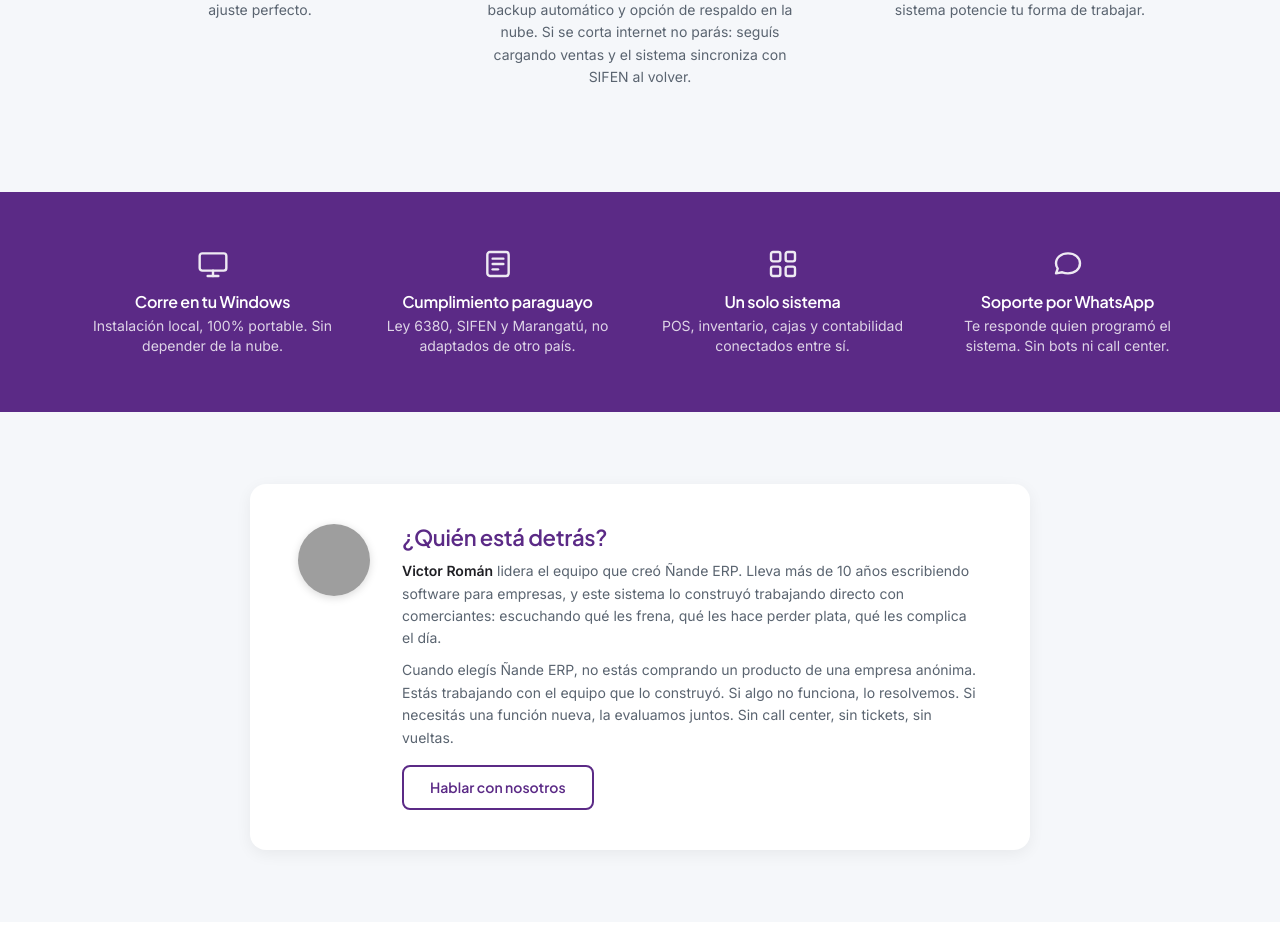
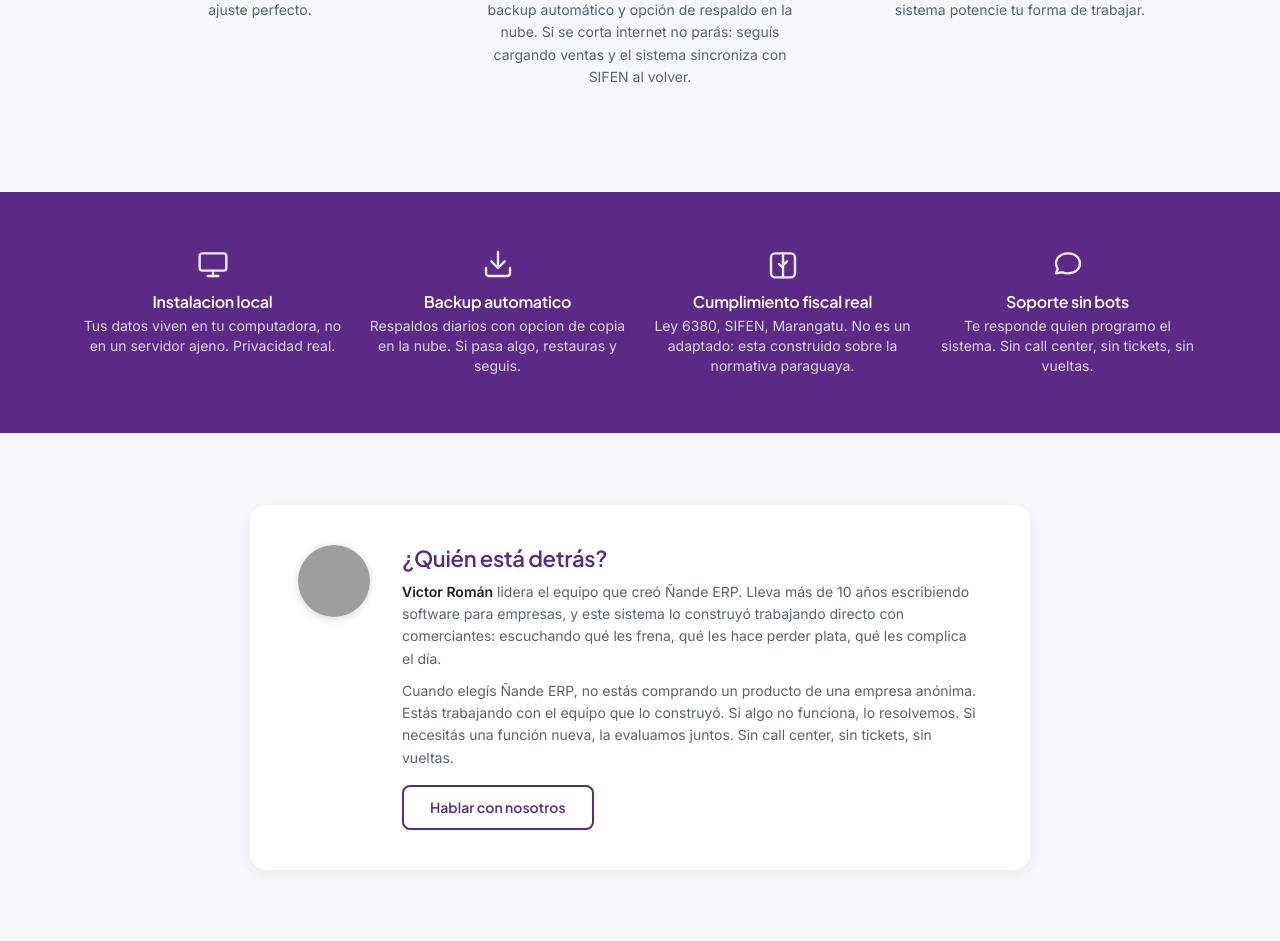
Before and after one commit to victor220888/guaranisoft-landing, a FastAPI app: page /nande-erp in a window 1280 px wide. Shown: the part 5276-6217 px from the top of the page. Run offline with FastAPI, Linux system fonts and the light colour scheme; grey boxes are pictures that could not be loaded.

Commit message:
fix(stats): reemplazar stats viejos por sección de Garantías correcta

```diff
--- a/templates/index.html
+++ b/templates/index.html
@@ -478,36 +478,36 @@
     </div>
 </section>
 
-<!-- ═══ Stats ══════════════════════════════════════════════════════════ -->
-<section class="stats section-compact" aria-label="Características del sistema">
+<!-- Garantias -->
+<section class="stats section-compact" aria-label="Garantias del sistema">
     <div class="container">
         <div class="row g-4 stagger-children">
             <div class="col-6 col-md-3 fade-in">
                 <div class="atributo-item">
                     <svg class="atributo-icon" viewBox="0 0 24 24" fill="none" stroke="currentColor" stroke-width="1.8" stroke-linecap="round" stroke-linejoin="round"><rect x="2" y="4" width="20" height="13" rx="2"/><line x1="8" y1="21" x2="16" y2="21"/><line x1="12" y1="17" x2="12" y2="21"/></svg>
-                    <h3>Corre en tu Windows</h3>
-                    <p>Instalación local, 100% portable. Sin depender de la nube.</p>
+                    <h3>Instalacion local</h3>
+                    <p>Tus datos viven en tu computadora, no en un servidor ajeno. Privacidad real.</p>
                 </div>
             </div>
             <div class="col-6 col-md-3 fade-in">
                 <div class="atributo-item">
-                    <svg class="atributo-icon" viewBox="0 0 24 24" fill="none" stroke="currentColor" stroke-width="1.8" stroke-linecap="round" stroke-linejoin="round"><rect x="4" y="3" width="16" height="18" rx="2"/><line x1="8" y1="8" x2="16" y2="8"/><line x1="8" y1="12" x2="16" y2="12"/><line x1="8" y1="16" x2="12" y2="16"/></svg>
-                    <h3>Cumplimiento paraguayo</h3>
-                    <p>Ley 6380, SIFEN y Marangatú, no adaptados de otro país.</p>
+                    <svg class="atributo-icon" viewBox="0 0 24 24" fill="none" stroke="currentColor" stroke-width="1.8" stroke-linecap="round" stroke-linejoin="round"><path d="M21 15v4a2 2 0 01-2 2H5a2 2 0 01-2-2v-4"/><polyline points="7 10 12 15 17 10"/><line x1="12" y1="15" x2="12" y2="3"/></svg>
+                    <h3>Backup automatico</h3>
+                    <p>Respaldos diarios con opcion de copia en la nube. Si pasa algo, restauras y seguis.</p>
                 </div>
             </div>
             <div class="col-6 col-md-3 fade-in">
                 <div class="atributo-item">
-                    <svg class="atributo-icon" viewBox="0 0 24 24" fill="none" stroke="currentColor" stroke-width="1.8" stroke-linecap="round" stroke-linejoin="round"><rect x="3" y="3" width="7" height="7" rx="1.5"/><rect x="14" y="3" width="7" height="7" rx="1.5"/><rect x="3" y="14" width="7" height="7" rx="1.5"/><rect x="14" y="14" width="7" height="7" rx="1.5"/></svg>
-                    <h3>Un solo sistema</h3>
-                    <p>POS, inventario, cajas y contabilidad conectados entre sí.</p>
+                    <svg class="atributo-icon" viewBox="0 0 24 24" fill="none" stroke="currentColor" stroke-width="1.8" stroke-linecap="round" stroke-linejoin="round"><path d="M9 12L11 14L15 10"/><rect x="3" y="4" width="18" height="18" rx="3"/><line x1="12" y1="4" x2="12" y2="22"/></svg>
+                    <h3>Cumplimiento fiscal real</h3>
+                    <p>Ley 6380, SIFEN, Marangatu. No es un adaptado: esta construido sobre la normativa paraguaya.</p>
                 </div>
             </div>
             <div class="col-6 col-md-3 fade-in">
                 <div class="atributo-item">
-                    <svg class="atributo-icon" viewBox="0 0 24 24" fill="none" stroke="currentColor" stroke-width="1.8" stroke-linecap="round" stroke-linejoin="round"><path d="M21 11.5 C21 16 17 19 12 19 C10.5 19 9 18.7 7.7 18.2 L3 19 L4.3 15.5 C3.5 14.4 3 13 3 11.5 C3 7 7 4 12 4 C17 4 21 7 21 11.5 Z"/></svg>
-                    <h3>Soporte por WhatsApp</h3>
-                    <p>Te responde quien programó el sistema. Sin bots ni call center.</p>
+                    <svg class="atributo-icon" viewBox="0 0 24 24" fill="none" stroke="currentColor" stroke-width="1.8" stroke-linecap="round" stroke-linejoin="round"><path d="M21 11.5C21 16 17 19 12 19c-1.5 0-3-.3-4.3-.8L3 19l1.3-3.5C3.5 14.4 3 13 3 11.5 3 7 7 4 12 4s9 3 9 7.5z"/></svg>
+                    <h3>Soporte sin bots</h3>
+                    <p>Te responde quien programo el sistema. Sin call center, sin tickets, sin vueltas.</p>
                 </div>
             </div>
         </div>
```
